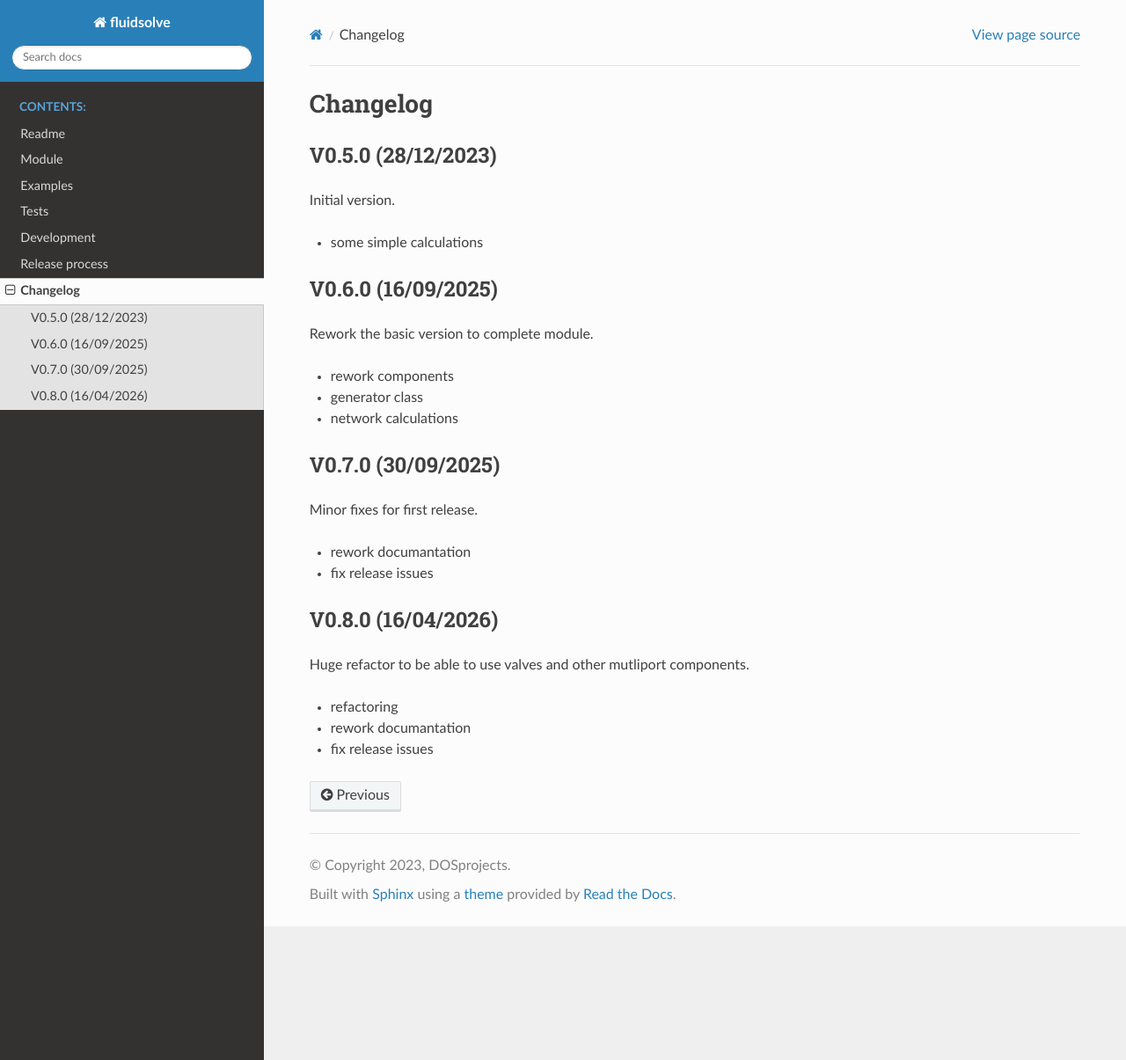
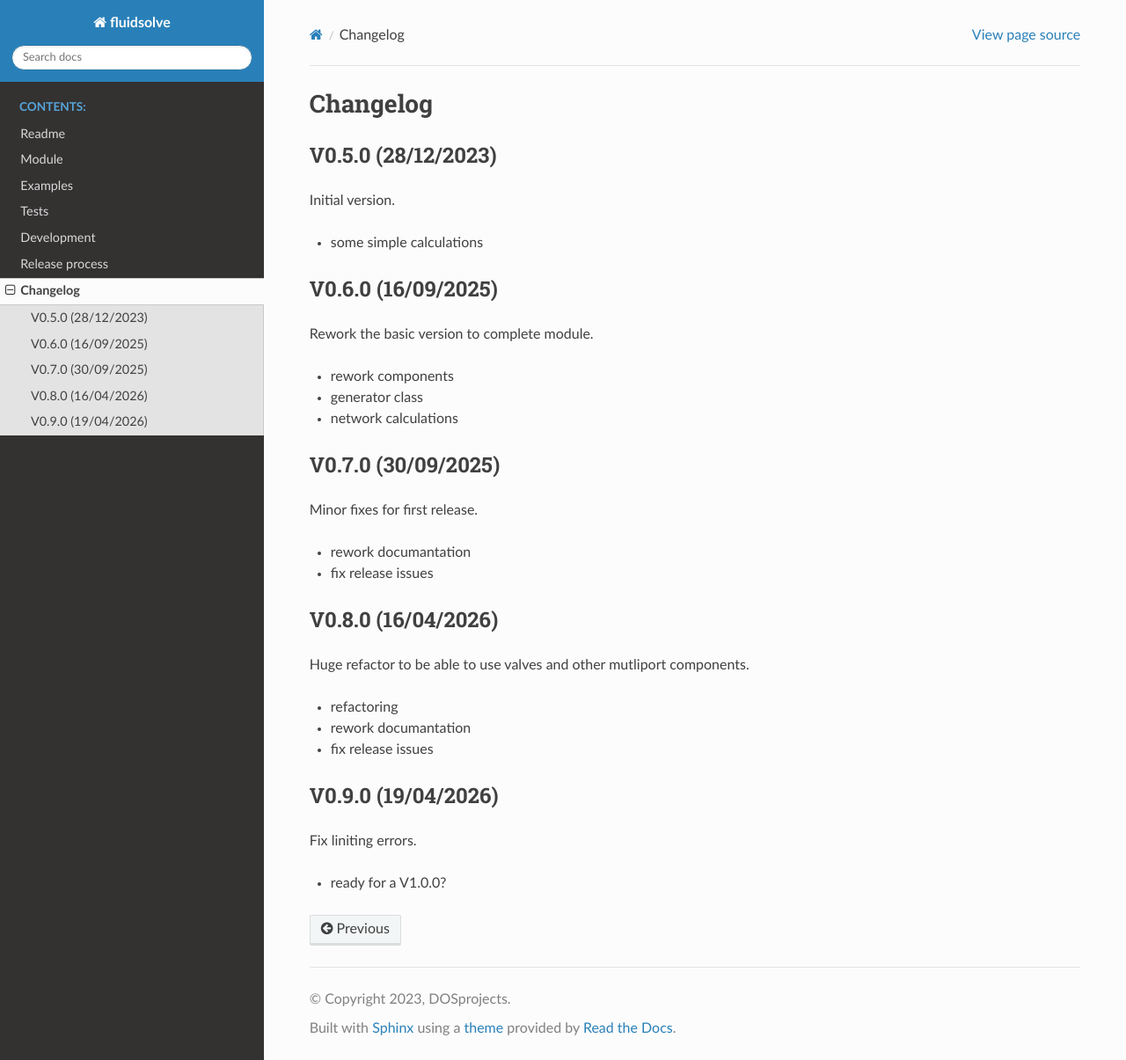
Before and after one commit to DOSprojects/fluidsolve, a Sphinx documentation site: the page built from doc/source/changelog-link.rst, in a window 1280 px wide and 1205 px high. Shown: the whole window at 88% size. Built offline with Sphinx 7.4.7 and the Read the Docs theme 3.1.0, drawn with Linux system fonts in a browser that asks for light colours; the version number is read from the project's files by our own code.

Commit message:
increment version number and build

```diff
--- a/CHANGELOG.rst
+++ b/CHANGELOG.rst
@@ -30,3 +30,9 @@ Huge refactor to be able to use valves and other mutliport components.
 - refactoring
 - rework documantation
 - fix release issues
+
+V0.9.0 (19/04/2026)
+===================
+Fix liniting errors.
+
+- ready for a V1.0.0?
--- a/doc/source/releasing.rst
+++ b/doc/source/releasing.rst
@@ -53,7 +53,7 @@ From this document one can find following workflow below.
 Pre-release
 ^^^^^^^^^^^
 
-* Fill in a new version number (e.g. ``X.Y.Z``) in ``src/fluidsolve/___version.py``
+* Update version number (e.g. ``X.Y.Z``) in ``src/fluidsolve/___version.py``
 * Update `CHANGELOG.rst <../../CHANGELOG.rst>`_ with that number
 * Update `pyproject.toml <../../pyproject.toml>`_ with that number
 
--- a/pyproject.toml
+++ b/pyproject.toml
@@ -5,7 +5,7 @@ build-backend = "setuptools.build_meta"
 
 [project]
 name = "FluidSolve"
-version = "0.8.0"
+version = "0.9.0"
 description = "Fluid Dynamics Calculations"
 authors = [{ name = "DOSprojects", email = "mail@domain.com" }]
 license = { file = "LICENSE" }
```
Also changed, not shown: 1 other file.
